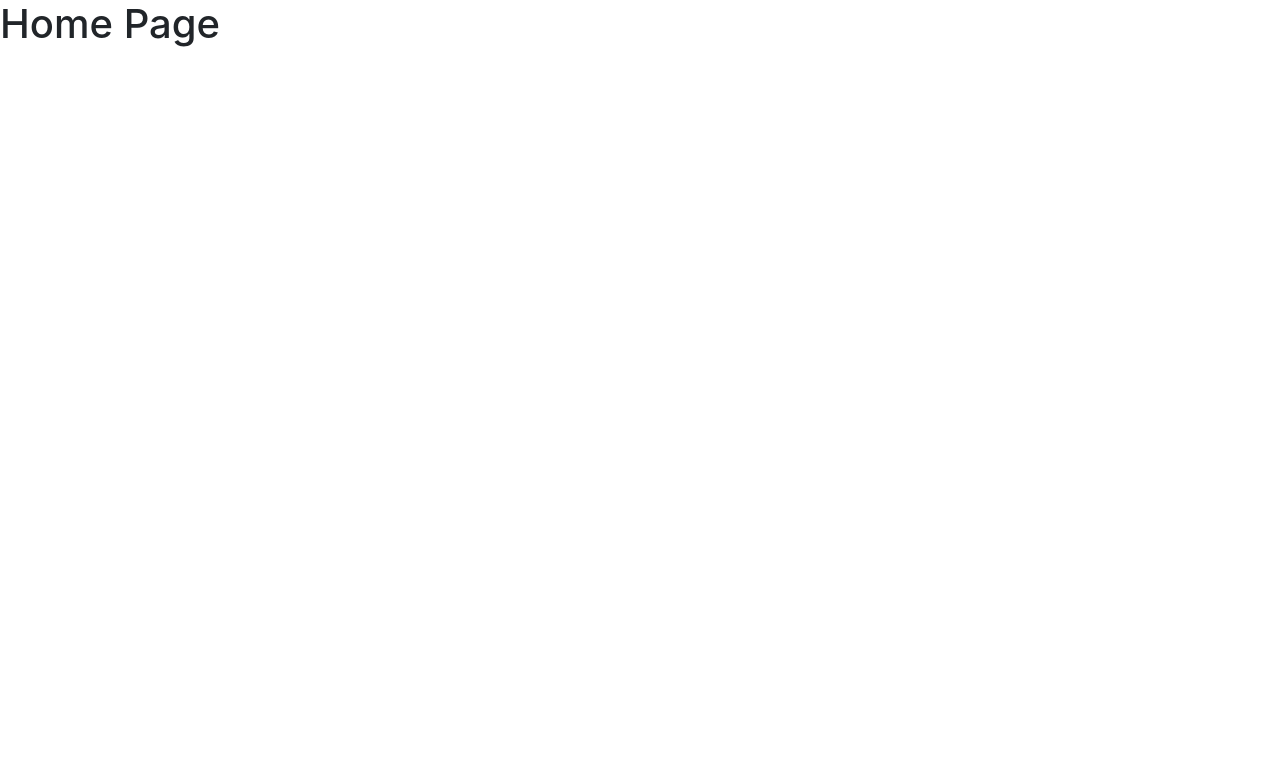
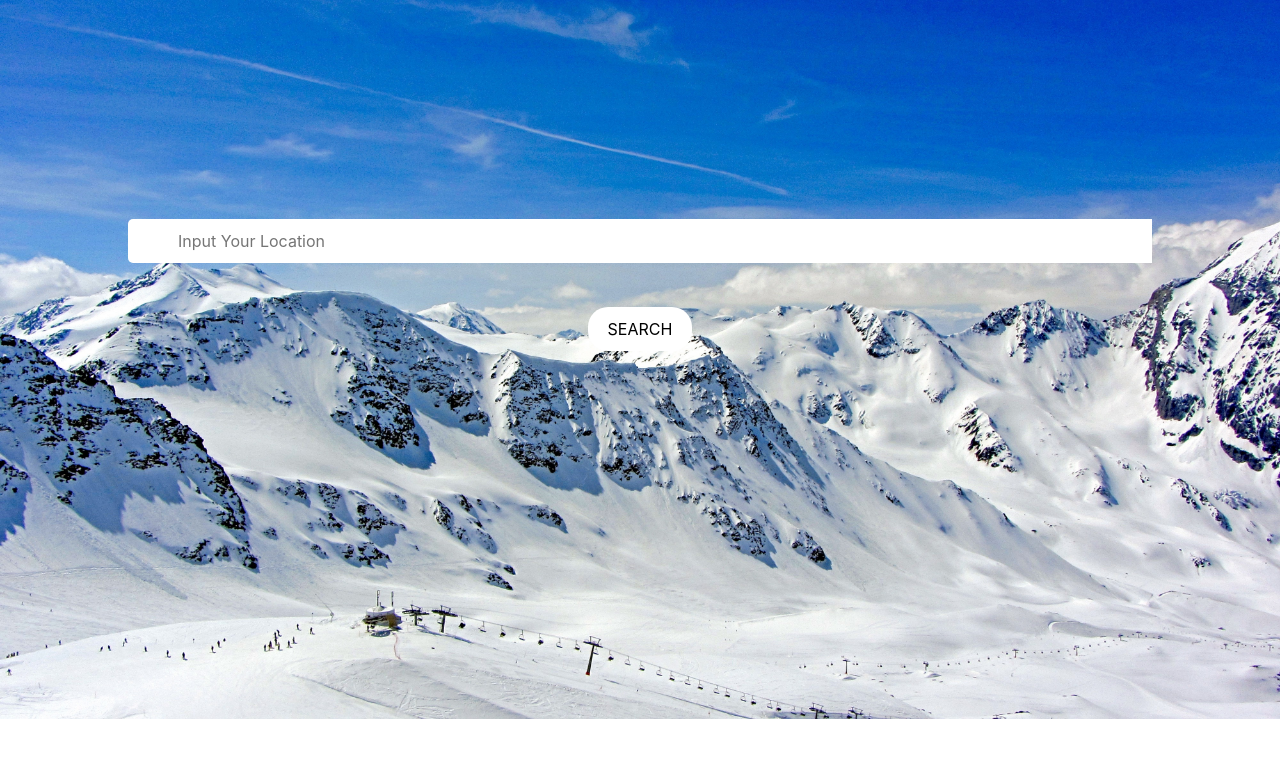
Before and after one commit to davidlyko/ski-resort-reccomender, a Flask app: page / in a window 1280 px wide. Before the commit the part shown is almost empty. Shown: the top 758 px of the page. Run offline with Flask 2, Linux system fonts and the light colour scheme.

Commit message:
added background and search bar

```diff
--- a/app.py
+++ b/app.py
@@ -1,6 +1,7 @@
 from flask import Flask, render_template
 
 app = Flask(__name__)
+
 
 @app.route('/')
 @app.route('/home')
--- a/templates/home.html
+++ b/templates/home.html
@@ -8,22 +8,99 @@
     <!-- Bootstrap CSS -->
     <link rel="stylesheet" href="https://cdn.jsdelivr.net/npm/bootstrap@4.5.3/dist/css/bootstrap.min.css" integrity="sha384-TX8t27EcRE3e/ihU7zmQxVncDAy5uIKz4rEkgIXeMed4M0jlfIDPvg6uqKI2xXr2" crossorigin="anonymous">
 
-    <title>Hello, world!</title>
+    <title>Ski Resort Recommender</title>
+
     </head>
 
     <body>
-    <h1>Home Page</h1>
-
-    <!-- Optional JavaScript; choose one of the two! -->
-
-    <!-- Option 1: jQuery and Bootstrap Bundle (includes Popper) -->
+    <!-- jQuery and Bootstrap Bundle (includes Popper) -->
     <script src="https://code.jquery.com/jquery-3.5.1.slim.min.js" integrity="sha384-DfXdz2htPH0lsSSs5nCTpuj/zy4C+OGpamoFVy38MVBnE+IbbVYUew+OrCXaRkfj" crossorigin="anonymous"></script>
     <script src="https://cdn.jsdelivr.net/npm/bootstrap@4.5.3/dist/js/bootstrap.bundle.min.js" integrity="sha384-ho+j7jyWK8fNQe+A12Hb8AhRq26LrZ/JpcUGGOn+Y7RsweNrtN/tE3MoK7ZeZDyx" crossorigin="anonymous"></script>
 
-    <!-- Option 2: jQuery, Popper.js, and Bootstrap JS
-    <script src="https://code.jquery.com/jquery-3.5.1.slim.min.js" integrity="sha384-DfXdz2htPH0lsSSs5nCTpuj/zy4C+OGpamoFVy38MVBnE+IbbVYUew+OrCXaRkfj" crossorigin="anonymous"></script>
-    <script src="https://cdn.jsdelivr.net/npm/popper.js@1.16.1/dist/umd/popper.min.js" integrity="sha384-9/reFTGAW83EW2RDu2S0VKaIzap3H66lZH81PoYlFhbGU+6BZp6G7niu735Sk7lN" crossorigin="anonymous"></script>
-    <script src="https://cdn.jsdelivr.net/npm/bootstrap@4.5.3/dist/js/bootstrap.min.js" integrity="sha384-w1Q4orYjBQndcko6MimVbzY0tgp4pWB4lZ7lr30WKz0vr/aWKhXdBNmNb5D92v7s" crossorigin="anonymous"></script>
-    -->
+    <style type="text/css">
+        * {
+  box-sizing: border-box;
+}
+
+img {
+  width: 100%;
+}
+
+div#form-box {
+  margin-top: -500px;
+
+  text-align: center;
+}
+
+div#input-group {
+  width: 80%;
+
+  margin: 0 auto 20px;
+
+  position: relative;
+
+  background-color: rgb(255, 255, 255);
+
+  border: none;
+  border-radius: 5px;
+}
+
+
+input#location, label[for="location"] {
+  display:inline-block;
+  vertical-align: middle;
+}
+
+input#location {
+  width: calc(100% - 40px);
+
+  padding: 10px;
+
+  border: none;
+}
+
+label[for="location"] {
+  width: 40px;
+
+  line-height: 80px;
+}
+
+button#btn-checkin {
+  display: inline-block;
+
+  padding: 10px 20px;
+
+  border: none;
+  border-radius: 20px;
+  background-color: white;
+  color: black;
+  text-align: center;
+  text-transform: uppercase;
+}
+    </style>
+
+
+
+
+
+
+<img src="../static/winter.jpg" />
+
+<div id="form-box">
+  <form>
+    <div id="input-group">
+    <label for="location" class="glyphicon glyphicon-search"></label><!--
+      --><input type="text" placeholder="Input Your Location" id="location">
+    </div>
+    <br/>
+    <button id="btn-checkin">Search</button>
+  </form>
+</div>
+
+<br/>
+<br/>
+<br/>
+
+
     </body>
 </html>
```
Also changed, not shown: static/winter.jpg (added), static/winter1.jpg (added).
